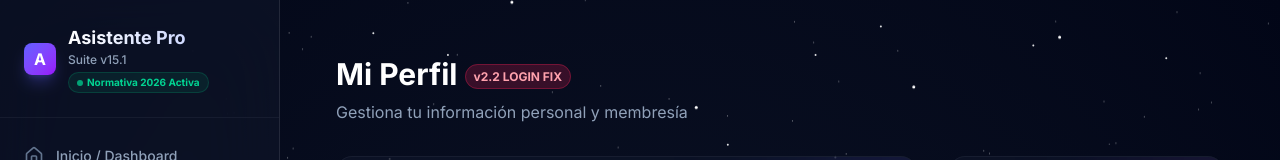
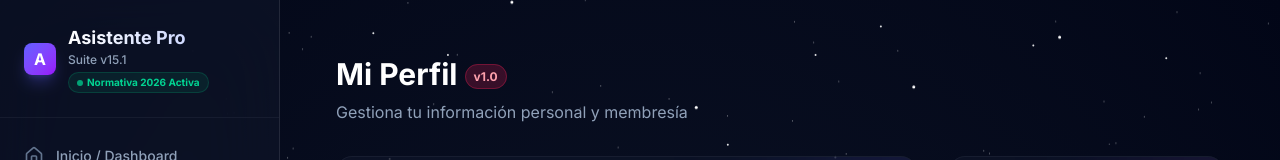
Before and after one commit to omarhernandezohf-blip/asistente-contable-pro, a Next.js app: page /dashboard/profile in a window 1280 px wide. Shown: the top 160 px of the page. Built offline with nearby package versions, Linux system fonts and the light colour scheme; no server answers; sample sign-in values are in the browser's storage.

Commit message:
chore: update version to v1.0 and remove temporary labels [skip ci]

```diff
--- a/src/app/dashboard/profile/page.tsx
+++ b/src/app/dashboard/profile/page.tsx
@@ -97,7 +97,7 @@ export default function ProfilePage() {
     return (
         <div className="p-6 max-w-5xl mx-auto space-y-8">
             <header className="mb-8">
-                <h1 className="text-3xl font-bold text-white mb-2">Mi Perfil <span className="text-xs bg-rose-500/20 text-rose-300 px-2 py-1 rounded-full border border-rose-500/30 align-middle">v2.2 LOGIN FIX</span></h1>
+                <h1 className="text-3xl font-bold text-white mb-2">Mi Perfil <span className="text-xs bg-rose-500/20 text-rose-300 px-2 py-1 rounded-full border border-rose-500/30 align-middle">v1.0</span></h1>
                 <p className="text-slate-400">Gestiona tu información personal y membresía</p>
             </header>
 
--- a/src/app/login/page.tsx
+++ b/src/app/login/page.tsx
@@ -56,7 +56,7 @@ export default function LoginPage() {
                         <div className="inline-flex items-center justify-center w-16 h-16 rounded-2xl bg-gradient-to-br from-indigo-500 to-purple-600 shadow-xl shadow-indigo-500/30 mb-6">
                             <Command className="w-8 h-8 text-white" />
                         </div>
-                        <h1 className="text-3xl font-bold text-white mb-2 font-space tracking-tight">Bienvenido de Nuevo <span className="text-xs align-top bg-indigo-500/20 text-indigo-300 px-2 py-0.5 rounded-full border border-indigo-500/30">v2.2</span></h1>
+                        <h1 className="text-3xl font-bold text-white mb-2 font-space tracking-tight">Bienvenido de Nuevo <span className="text-xs align-top bg-indigo-500/20 text-indigo-300 px-2 py-0.5 rounded-full border border-indigo-500/30">v1.0</span></h1>
                         <p className="text-slate-400">Accede a tu Suite Financiera Premium</p>
                     </div>
 
```
